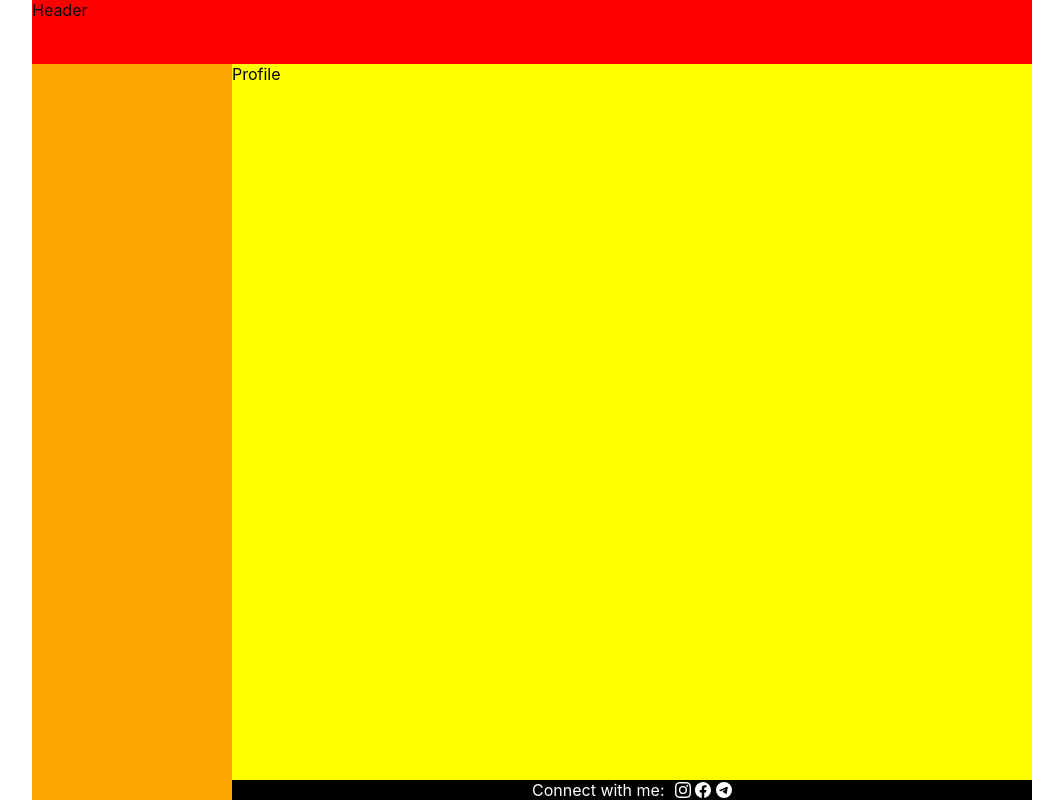
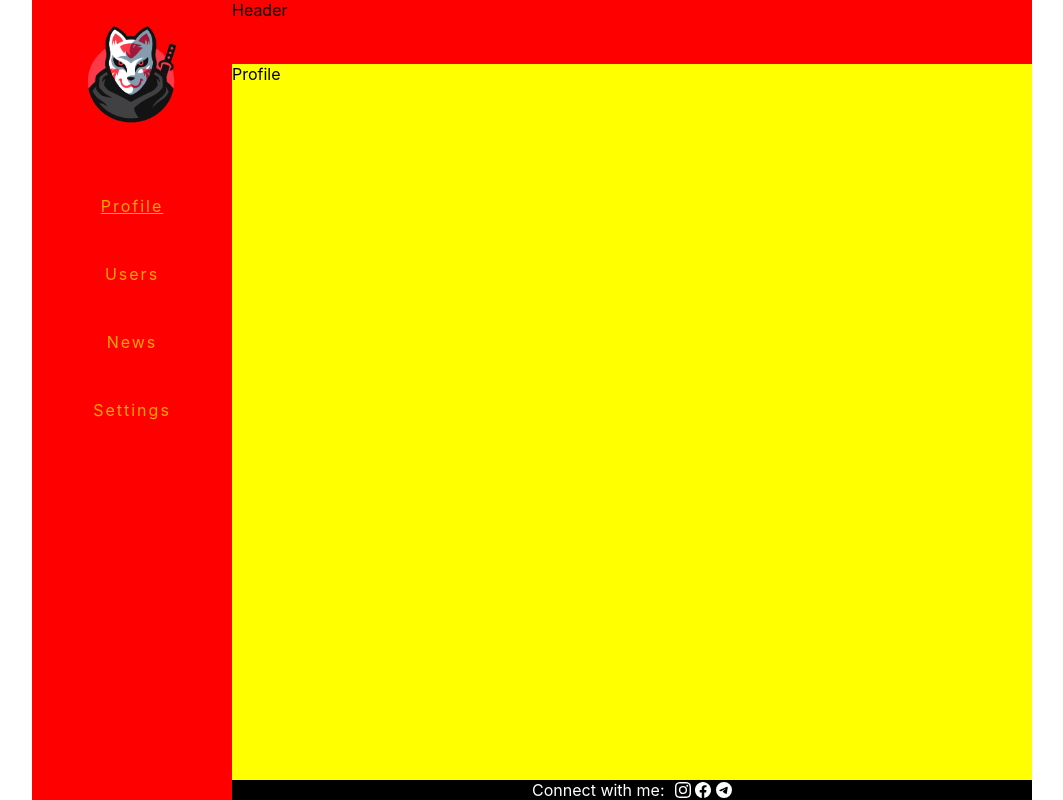
Before and after one commit to ThulsaDoom252/social-network-react-redux-, a React (Create React App) app: page /profile in a window 1280 px wide. Shown: the whole page, without its empty margins (108-1171 px from the left). Built offline with nearby package versions, Linux system fonts and the light colour scheme.

Commit message:
add routes to App.js, navlinks & logo to Sidebar.js

```diff
--- a/src/App.css
+++ b/src/App.css
@@ -88,7 +88,7 @@ meter {
     margin: 0 auto;
     display: grid;
     grid-template-areas:
-     "h h"
+     "s h"
      "s c";
     grid-template-rows: 8% auto;
     grid-template-columns: 20% auto;
@@ -101,7 +101,31 @@ meter {
 
 .sidebar {
     grid-area: s;
-    background-color: orange;
+    background-color: red;
+    text-align: center;
+}
+
+.sidebar-logo {
+    position: relative;
+    width: 99%;
+}
+
+.sidebar-item {
+    display: block;
+    letter-spacing: 2px;
+    padding: 2%;
+    margin-top: 20%;
+    color: orange;
+    text-decoration: none;
+}
+
+.sidebar-item-active {
+    display: block;
+    letter-spacing: 2px;
+    margin-top: 20%;
+    padding: 2%;
+    color: orange;
+    text-decoration: underline;
 }
 
 .section-content {
@@ -110,6 +134,7 @@ meter {
     background-color: yellow;
 }
 
+/*FOOTER*/
 .footer {
     position: absolute;
     width: 100%;
@@ -150,3 +175,24 @@ meter {
     transition: 0.5s;
     cursor: pointer;
 }
+
+
+/*BREAKPONITS*/
+@media (max-width: 800px) {
+    .container {
+        display: block;
+    }
+
+    .header {
+        max-width: 100%;
+        min-height: 4%;
+    }
+
+    .section-content {
+        max-width: 100%;
+        min-height: 800px;
+    }
+    .sidebar {
+        display: none;
+    }
+}
--- a/src/App.js
+++ b/src/App.js
@@ -5,6 +5,9 @@ import Sidebar from "./components/Sidebar";
 import Profile from "./components/Profile/Profile";
 import Footer from "./components/Footer";
 import {BrowserRouter, Routes, Router, Route} from "react-router-dom";
+import Settings from "./components/Settings";
+import News from "./components/News";
+import Users from "./components/Users";
 
 function App() {
   return (
@@ -15,6 +18,9 @@ function App() {
           <section className={"section-content"}>
               <Routes>
                   <Route path={"/profile"} element={<Profile/>}/>
+                  <Route path={"/users"} element={<Users/>}/>
+                  <Route path={"/news"} element={<News/>}/>
+                  <Route path={"/settings"} element={<Settings/>}/>
               </Routes>
               <Footer/>
           </section>
--- a/src/components/Sidebar.js
+++ b/src/components/Sidebar.js
@@ -1,8 +1,15 @@
 import React from 'react';
+import {NavLink} from "react-router-dom";
+import logo from "./common/logo.png"
 
 function Sidebar(props) {
     return (
         <div className={"sidebar"}>
+            <img className={"sidebar-logo"} src={logo} alt='logo'/>
+            <NavLink className={navData => navData.isActive ? "sidebar-item-active" : "sidebar-item"} to={"/profile"}>Profile</NavLink>
+            <NavLink className={navData => navData.isActive ? "sidebar-item-active" : "sidebar-item"} to={"/users"}>Users</NavLink>
+            <NavLink className={navData => navData.isActive ? "sidebar-item-active" : "sidebar-item"} to={"/news"}>News</NavLink>
+            <NavLink className={navData => navData.isActive ? "sidebar-item-active" : "sidebar-item"} to={"/settings"}>Settings</NavLink>
         </div>
     );
 }
```
Also changed, not shown: src/components/common/logo.png (added).
